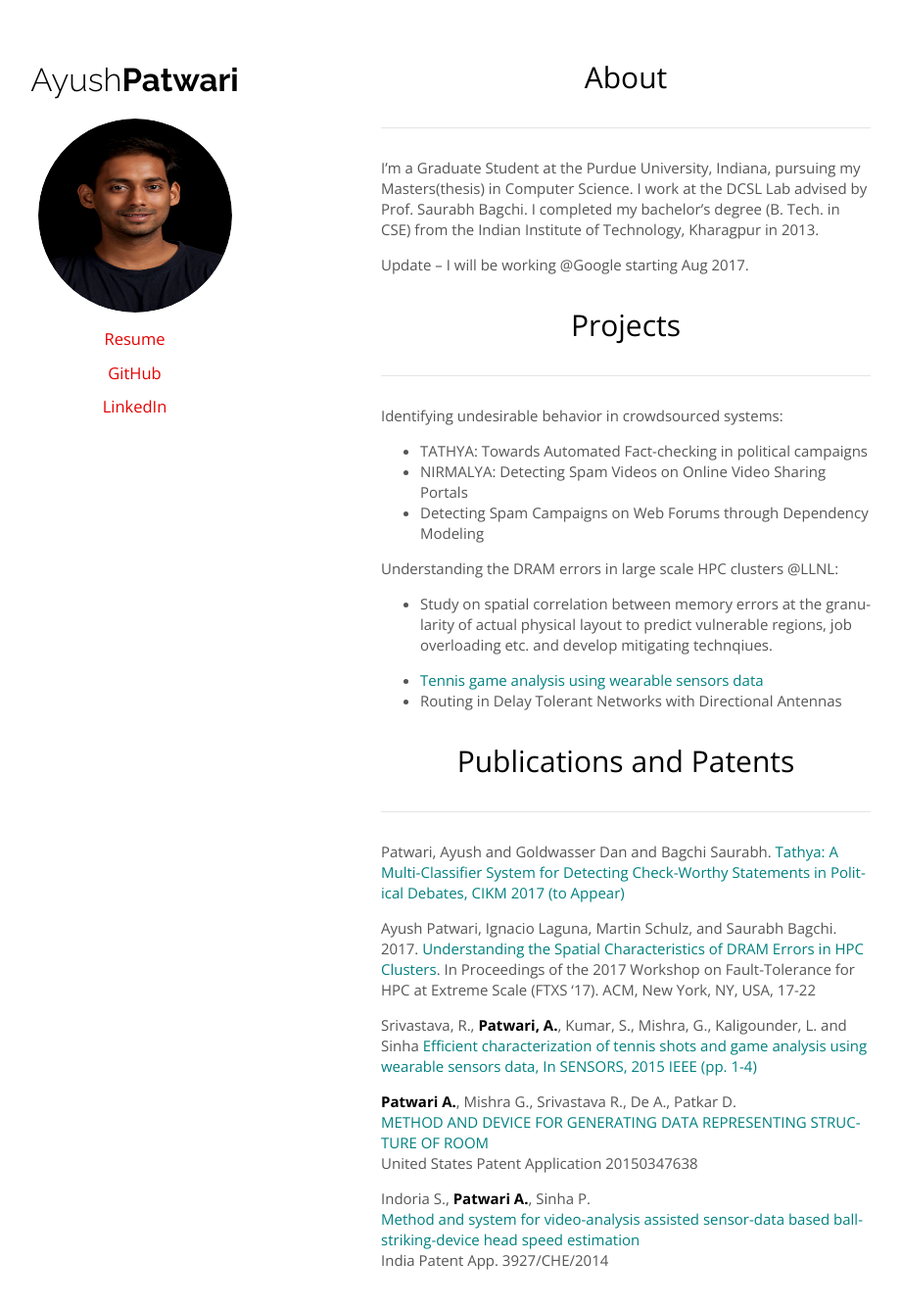
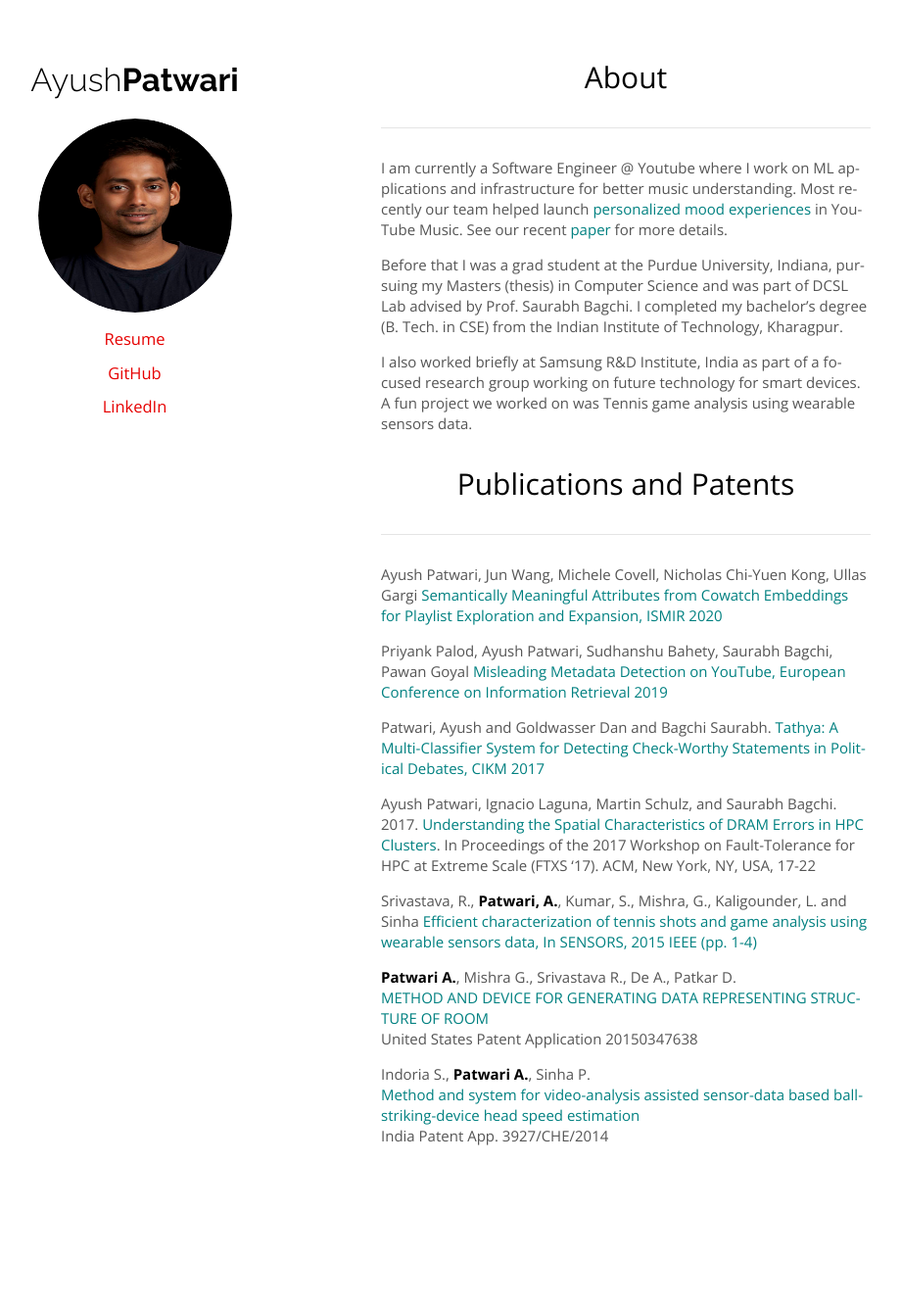
Before and after one commit to patwaria/patwaria.github.io, a Jekyll site: the page built from index.md, in a window 1280 px wide and 1362 px high. Shown: the top 1335 px of the window at 98% size, without its empty margins (201-1121 px from the left). Built offline with Jekyll 4.4.1, drawn with Linux system fonts in a browser that asks for light colours; nearby versions of some CDN libraries.

Commit message:
Updated index.md

```diff
--- a/index.md
+++ b/index.md
@@ -4,31 +4,25 @@ title: Ayush Patwari
 ---
 # About
 
-I'm a Graduate Student at the Purdue University, Indiana, pursuing my
-Masters(thesis) in Computer Science. I work at the DCSL Lab advised by Prof. Saurabh Bagchi. I completed my bachelor's
-degree (B. Tech. in CSE) from the Indian Institute of Technology, Kharagpur in 2013.
+I am currently a Software Engineer @ Youtube where I work on ML applications and infrastructure for better music understanding. Most recently our team helped launch [personalized mood experiences](https://blog.youtube/news-and-events/youtube-music-brings-personalization-your-everyday-moods-and-moments/) in YouTube Music. See our recent [paper](https://program.ismir2020.net/static/final_papers/125.pdf) for more details.
 
-Update -- I will be working @Google starting Aug 2017.
-# Projects
+Before that I  was a grad student at the Purdue University, Indiana, pursuing my Masters (thesis) in Computer Science and was part of DCSL Lab advised by Prof. Saurabh Bagchi.
+I completed my bachelor's degree (B. Tech. in CSE) from the Indian Institute of Technology, Kharagpur.
 
-Identifying undesirable behavior in crowdsourced systems:
-
-* TATHYA: Towards Automated Fact-checking in political campaigns
-* NIRMALYA: Detecting Spam Videos on Online Video Sharing Portals
-* Detecting Spam Campaigns on Web Forums through Dependency Modeling
-
-Understanding the DRAM errors in large scale HPC clusters @LLNL:
-
-* Study on spatial correlation between memory errors at the granularity of actual physical layout to predict vulnerable regions, job overloading etc. and develop mitigating technqiues.
-
-* [Tennis game analysis using wearable sensors data](https://play.google.com/store/apps/details?id=com.smartsports.tennistutorui)
-* Routing in Delay Tolerant Networks with Directional Antennas
+I also worked briefly at Samsung R&D Institute, India as part of a focused research group working on future technology for smart devices. A fun project we worked on was Tennis game analysis using wearable sensors data.
 
 # Publications and Patents
 
+Ayush Patwari, Jun Wang, Michele Covell, Nicholas Chi-Yuen Kong, Ullas Gargi
+[Semantically Meaningful Attributes from Cowatch Embeddings for Playlist Exploration and Expansion, ISMIR 2020](https://program.ismir2020.net/static/final_papers/125.pdf)
+
+Priyank Palod, Ayush Patwari, Sudhanshu Bahety, Saurabh Bagchi, Pawan Goyal
+[Misleading Metadata Detection on YouTube, European Conference on Information Retrieval 2019](https://arxiv.org/pdf/1901.08759.pdf)
+
+
 Patwari, Ayush and Goldwasser Dan and Bagchi Saurabh.
 [Tathya: A Multi-Classifier System for Detecting Check-Worthy
-Statements in Political Debates, CIKM 2017 (to Appear)](./papers/cikm-tathya.pdf)
+Statements in Political Debates, CIKM 2017](./papers/cikm-tathya.pdf)
 
 
 Ayush Patwari, Ignacio Laguna, Martin Schulz, and Saurabh Bagchi. 2017. [Understanding the Spatial Characteristics of DRAM Errors in HPC Clusters](../papers/ftxs.pdf). In Proceedings of the 2017 Workshop on Fault-Tolerance for HPC at Extreme Scale (FTXS '17). ACM, New York, NY, USA, 17-22
```
